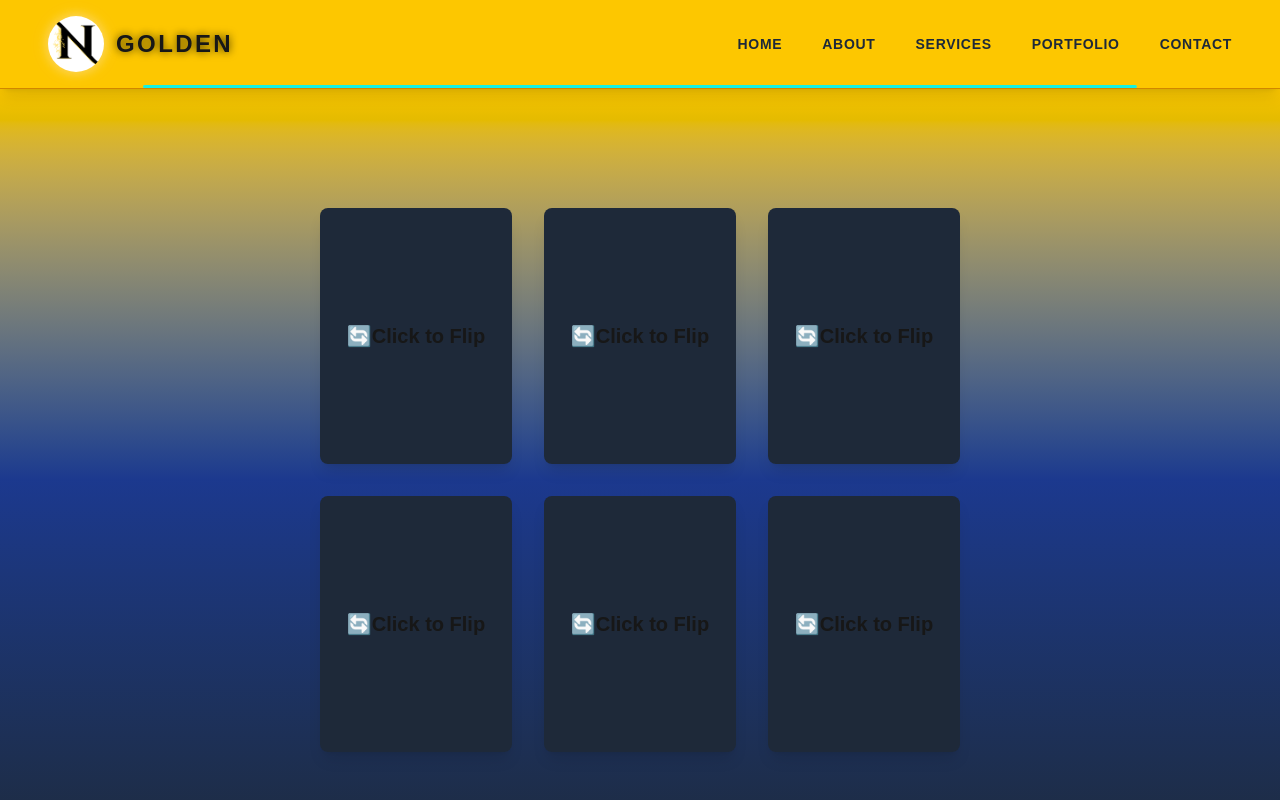
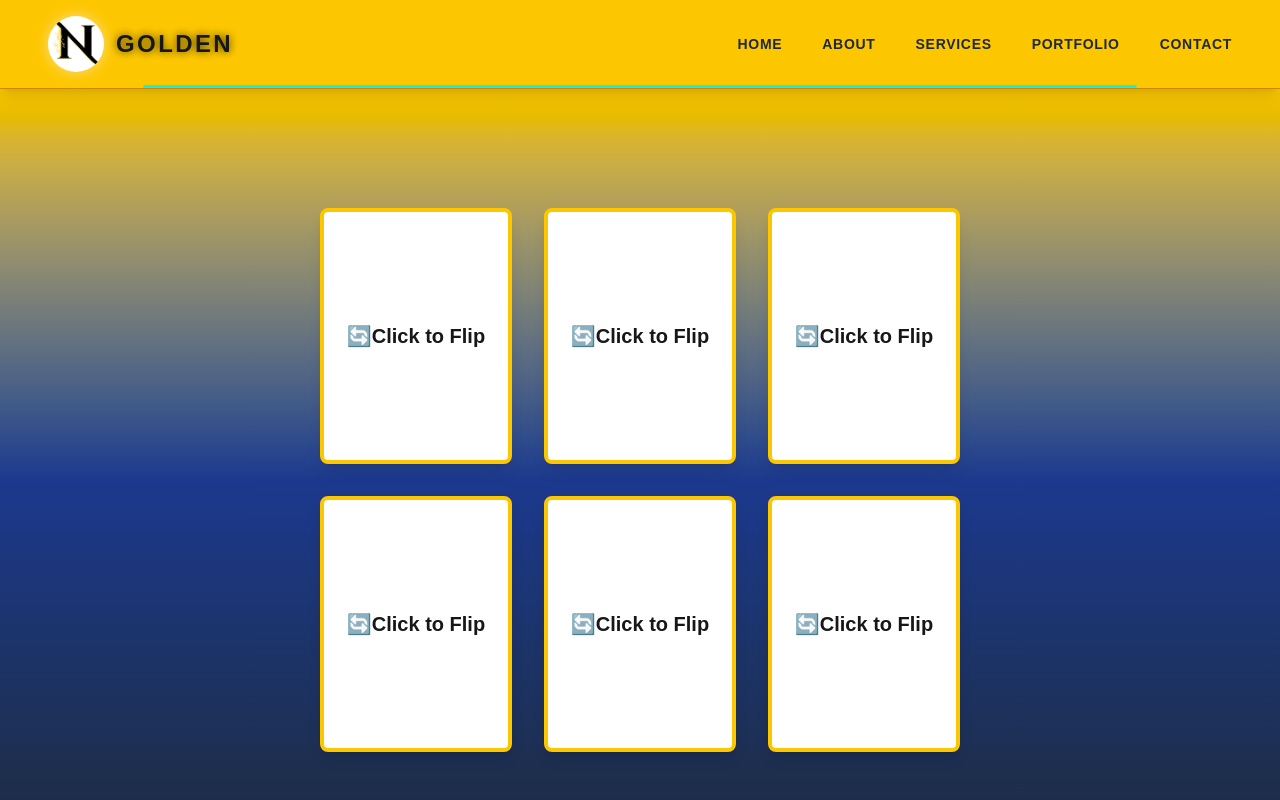
Before and after one commit to anhemlam648/NextJS-tailwind, a Next.js app: page /portfolio in a window 1280 px wide. Shown: the top 800 px of the page. Built offline with nearby package versions, Linux system fonts and the light colour scheme.

Commit message:
Update color Portfolio and Service

```diff
--- a/src/app/portfolio/page.tsx
+++ b/src/app/portfolio/page.tsx
@@ -13,10 +13,10 @@ interface Card {
 const cardsData: Card[] = [
   { title: 'React', description: 'A JavaScript library for building UI.' },
   { title: 'Tailwind CSS', description: 'Utility-first CSS framework.' },
-  { title: 'NestJS', description: 'Scalable backend framework.' },
-  { title: 'NestJS', description: 'Scalable backend framework.' },
-  { title: 'NestJS', description: 'Scalable backend framework.' },
+  { title: 'NextJS', description: 'Scalable frontend framework built with React.' },
   { title: 'GSAP', description: 'Animation library for smooth effects.' },
+  { title: 'TypeScript', description: 'A superset of JavaScript that adds type safety.' },
+  { title: 'Git', description: 'A distributed version control system.' },
 ];
 
 
@@ -44,7 +44,7 @@ const FlipCardDeck = () => {
               }`}
             >
               {/* Front Side change state */}
-              <div className="absolute w-full h-full flex items-center justify-center bg-gray-800 rounded-lg text-xl font-bold backface-hidden select-none">
+              <div className="absolute w-full h-full flex items-center justify-center bg-white border-4 border-yellow-400 rounded-lg text-xl font-bold backface-hidden select-none">
                 <span role="img" aria-label="flip">
                   🔄
                 </span>{' '}
@@ -53,7 +53,7 @@ const FlipCardDeck = () => {
 
               {/* View */}
               <div
-                className="absolute w-full h-full flex flex-col items-center justify-center bg-white-500 border-2 border-green-500 rounded-lg text-lg text-white backface-hidden select-none"
+                className="absolute w-full h-full flex flex-col items-center justify-center bg-white-500 border-2 border-yellow-400 rounded-lg text-lg text-white backface-hidden select-none"
                 style={{ transform: 'rotateX(180deg)' }}>
 
                  <h2 className="text-2xl font-semibold">{card.title}</h2>
--- a/src/app/services/page.tsx
+++ b/src/app/services/page.tsx
@@ -38,7 +38,7 @@ export default function ServicesPage() {
   }, []);
 
   return (
-    <div className="min-h-screen bg-gradient-to-b from-gray-800 via-gray-900 to-black flex items-center justify-center p-10 px-6 py-16 mt-20 overflow-hidden">
+    <div className="min-h-screen bg-gradient-to-b from-yellow-300 via-blue-900 to-gray-800 flex items-center justify-center p-10 px-6 py-16 mt-20 overflow-hidden">
       <div ref={containerRef} className="relative w-[240px] h-[240px] md:w-[15rem] md:h-[15rem] flex items-center justify-center">
         {/* Main Services */}
         <div className="absolute w-[85px] h-[85px] md:w-[5.3125rem] md:h-[5.3125rem] bg-yellow-500 rounded-full shadow-[0px_0px_15px_7px_rgba(255,215,0,0.7)]"></div>
@@ -52,7 +52,7 @@ export default function ServicesPage() {
             }}
           >
             <div className="text-[6px] md:text-sm">{service.icon}</div>
-            <p className="text-[7px] md:text-[9px] text-center text-green-400 mt-[0px]">{service.title}</p>
+            <p className="text-[7px] md:text-[9px] text-center text-blue-400 mt-[0px]">{service.title}</p>
             </div>
         ))}
       </div>
```
